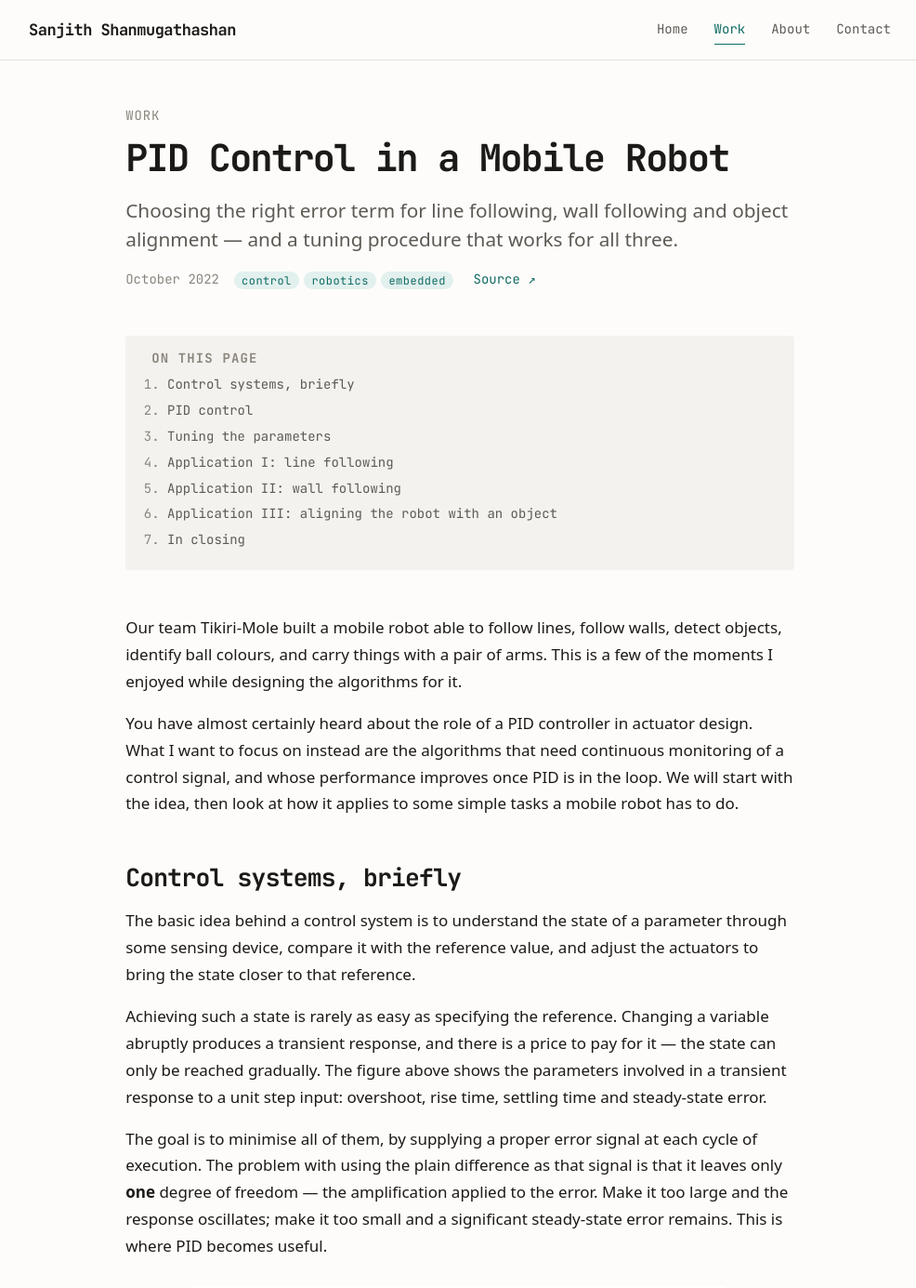
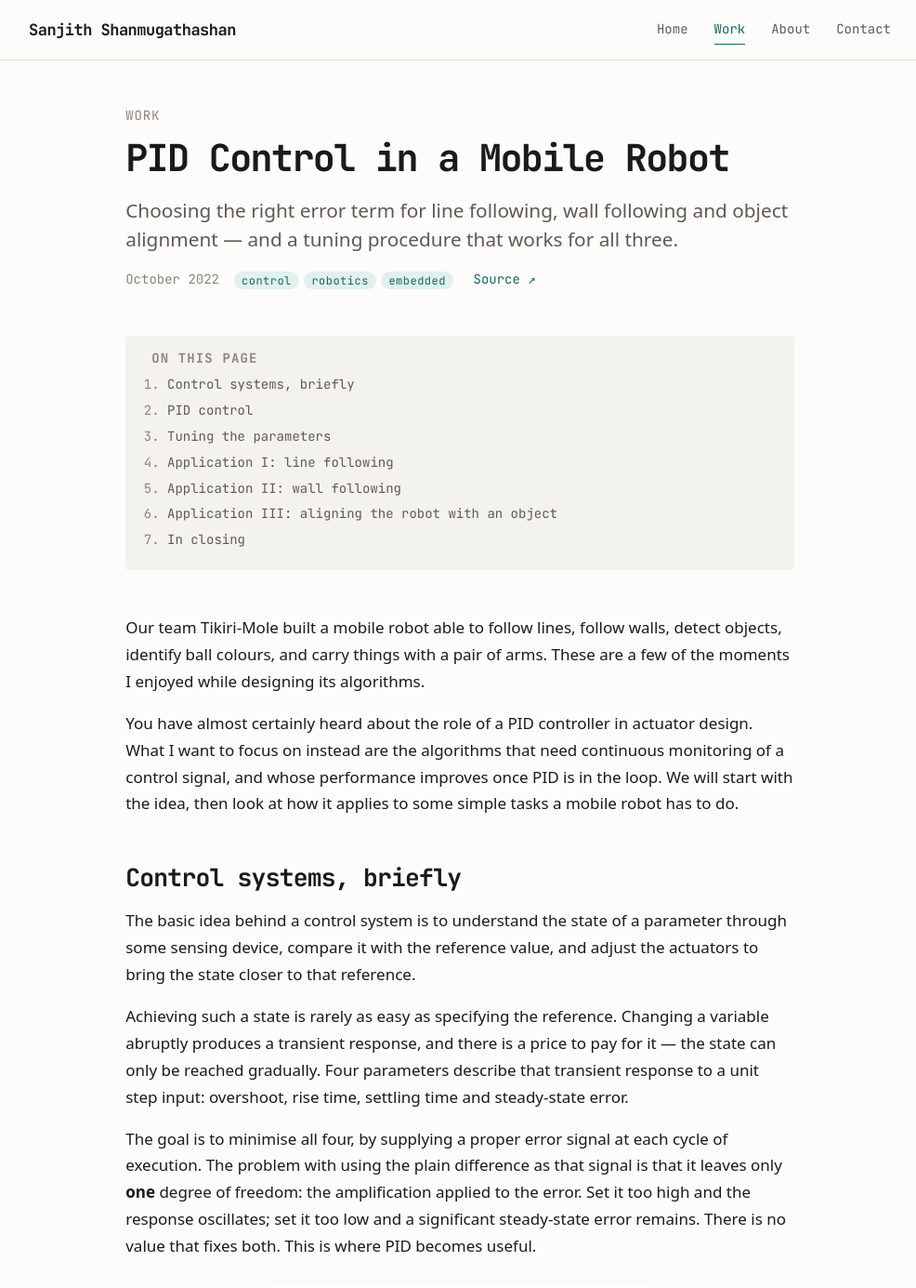
Before and after one commit to sanjith1999/sanjith1999.github.io, a Jekyll site: the page built from _projects/pid-controller.md, in a window 1280 px wide and 1400 px high. Shown: the top 1385 px of the window at 93% size, without its empty margins (145-1131 px from the left). Built offline with Jekyll 4.4.1, drawn with Linux system fonts in a browser that asks for light colours; some web fonts are replaced; some of the changed text lies outside the part shown.

Commit message:
WIP001: Scale down the PID figures and tighten the prose
Figures can now be sized two ways: `figure_width` in a page's front
matter shifts that page's default, and width="..." on a single include
overrides one figure. The PID page defaults to 58%, with the tall
wall-following diagram cut to 34% so it no longer dominates the page.

Clarity pass on the same page: the step-response paragraph no longer
says "the figure above" now that the figure follows it, the
single-degree-of-freedom problem says outright that no value fixes both
failure modes, and each figure caption now states what its cases mean
in terms of the error sign rather than leaving the reader to infer it.

Co-Authored-By: Claude Opus 5 <noreply@anthropic.com>

```diff
--- a/_includes/figure.html
+++ b/_includes/figure.html
@@ -4,8 +4,12 @@
                          alt="The assembled robot"
                          caption="The assembled robot, 90 × 80 mm."
                          wide=true %}
+
+  wide=true   fills the column (default is --figure-width, 80%)
+  width="45%" overrides both, for one figure
+  A page can shift its own default with `figure_width` in the front matter.
 {%- endcomment -%}
-<figure class="figure{% if include.wide %} figure--wide{% endif %}">
+<figure class="figure{% if include.wide %} figure--wide{% endif %}"{% if include.width %} style="width: {{ include.width }}"{% endif %}>
   <img src="{{ include.src | relative_url }}" alt="{{ include.alt }}" loading="lazy" decoding="async">
   {%- if include.caption %}
   <figcaption>{{ include.caption | markdownify | remove: '<p>' | remove: '</p>' }}</figcaption>
--- a/_layouts/project.html
+++ b/_layouts/project.html
@@ -1,7 +1,7 @@
 ---
 layout: default
 ---
-<article class="wrap prose project">
+<article class="wrap prose project"{% if page.figure_width %} style="--figure-width: {{ page.figure_width }}"{% endif %}>
   <header class="page-head">
     <p class="eyebrow"><a href="{{ '/projects/' | relative_url }}">Work</a></p>
     <h1>{{ page.title }}</h1>
--- a/_projects/pid-controller.md
+++ b/_projects/pid-controller.md
@@ -6,11 +6,12 @@ tags: [control, robotics, embedded]
 repo: https://github.com/sanjith1999/TIKIRI_MOLE_EN2532
 math: true
 toc: true
+figure_width: 58%
 ---
 
 Our team Tikiri-Mole built a mobile robot able to follow lines, follow walls, detect
-objects, identify ball colours, and carry things with a pair of arms. This is a few of
-the moments I enjoyed while designing the algorithms for it.
+objects, identify ball colours, and carry things with a pair of arms. These are a few of
+the moments I enjoyed while designing its algorithms.
 
 You have almost certainly heard about the role of a PID controller in actuator design.
 What I want to focus on instead are the algorithms that need continuous monitoring of a
@@ -25,15 +26,14 @@ bring the state closer to that reference.
 
 Achieving such a state is rarely as easy as specifying the reference. Changing a variable
 abruptly produces a transient response, and there is a price to pay for it — the state
-can only be reached gradually. The figure above shows the parameters involved in a
-transient response to a unit step input: overshoot, rise time, settling time and
-steady-state error.
+can only be reached gradually. Four parameters describe that transient response to a
+unit step input: overshoot, rise time, settling time and steady-state error.
 
-The goal is to minimise all of them, by supplying a proper error signal at each cycle of
+The goal is to minimise all four, by supplying a proper error signal at each cycle of
 execution. The problem with using the plain difference as that signal is that it leaves
-only **one** degree of freedom — the amplification applied to the error. Make it too
-large and the response oscillates; make it too small and a significant steady-state error
-remains. This is where PID becomes useful.
+only **one** degree of freedom: the amplification applied to the error. Set it too high
+and the response oscillates; set it too low and a significant steady-state error remains.
+There is no value that fixes both. This is where PID becomes useful.
 
 {% include figure.html src="/assets/images/pid-controller/pid.jpeg"
    alt="Step response of a control system showing overshoot, rise time, delay, settling time and steady-state error, with underdamped, critically damped and overdamped curves"
@@ -90,12 +90,16 @@ $$
 e = (1)\cdot s_{\text{right}} + (0)\cdot s_{\text{front}} + (-1)\cdot s_{\text{left}}
 $$
 
-Turning the robot proportionally — right on a positive error, left on a negative one —
-does the job.
+The error is $$+1$$ when the robot has drifted left of the line, $$-1$$ when it has
+drifted right, and $$0$$ when it is centred. Turning the robot proportionally — right on a
+positive error, left on a negative one — does the job.
 
 {% include figure.html src="/assets/images/pid-controller/line-following.png"
    alt="Three cases of a robot's three downward IR sensors over a black line, with the sensor detecting the line marked in green"
-   caption="The green dot marks the sensor that currently sees the black line." %}
+   width="72%"
+   caption="The green dot marks the sensor that currently sees the line. Case 1 gives
+            $$e = -1$$ (turn left), case 2 gives $$e = 0$$, case 3 gives $$e = +1$$
+            (turn right)." %}
 
 The success of something this simple depends on the overshoot — which can throw the body
 of the robot clean off the line — and on delay in alignment, which walks it off the track
@@ -130,7 +134,8 @@ definitions for two more cases.
 
 {% include figure.html src="/assets/images/pid-controller/wall-following.jpg"
    alt="A robot angled relative to a wall, with distances d1 from the front corner and d2 from the rear corner marked"
-   caption="Two ultrasonic sensors, one at the front corner and one at the rear." %}
+   width="34%"
+   caption="Two ultrasonic sensors: $$d_1$$ at the front corner, $$d_2$$ at the rear." %}
 
 Here the robot has to hold the same distance from a wall throughout its journey, so it
 needs to know how far its nearest corners are from that wall. Two ultrasonic sensors — one
@@ -159,7 +165,9 @@ approaches.
 
 {% include figure.html src="/assets/images/pid-controller/object-alignment.jpg"
    alt="Three cases of a robot approaching an object, with distances d1, d2 and d3 from three front sensors; in case III the object presents a corner"
-   caption="Case III is the exception — the object presents a corner rather than a face." %}
+   width="70%"
+   caption="Cases I and II are ordinary misalignment. Case III is the exception: the
+            object presents a corner, not a face." %}
 
 **Case III** above is the exception to this algorithm. It can be detected by comparing the
 three sensor readings; once it is, simply turn towards one side of the object and run the
```
Also changed, not shown: other parts of _projects/pid-controller.md (+4 -3 lines).
